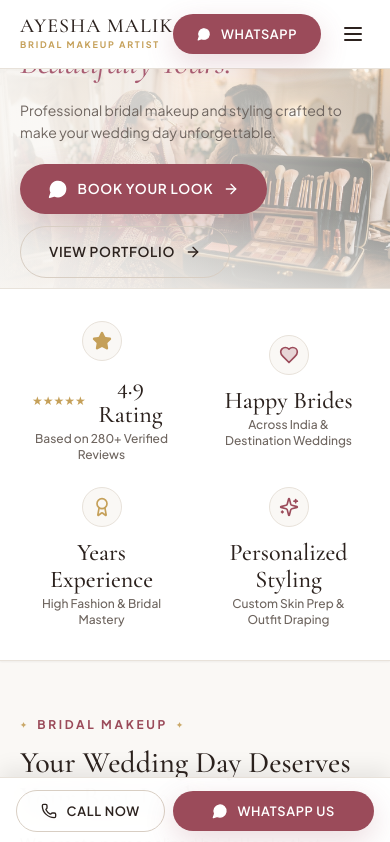
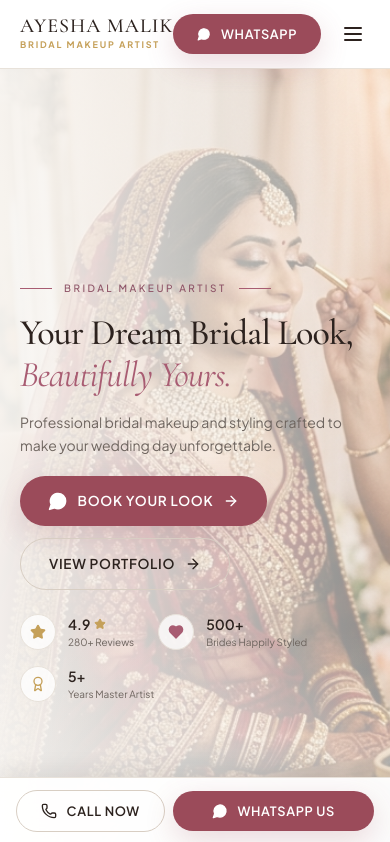
Before and after one commit to syedsarin/Makeup-Artist-Studio, a React (Vite) app: page / in a window 390 px wide. Shown: the top 842 px of the page. Built offline with nearby package versions, Linux system fonts and the light colour scheme.

Commit message:
test production debug

```diff
--- a/src/components/Hero.jsx
+++ b/src/components/Hero.jsx
@@ -36,7 +36,7 @@ export default function Hero() {
   return (
     <section
       id="hero"
-      className="relative w-full aspect-[16/9] flex items-center overflow-hidden bg-[#FAF8F5]"
+      className="relative w-full min-h-[100dvh] lg:min-h-[800px] lg:aspect-[16/9] flex items-center overflow-hidden bg-[#FAF8F5]"
     >
       {/* ================================================================
           HERO BACKGROUND IMAGE
@@ -45,7 +45,7 @@ export default function Hero() {
         <img
           src={heroBrideImg}
           alt="Bride with professional bridal makeup kit"
-          className="absolute inset-0 w-full h-full object-cover object-center"
+          className="absolute inset-0 w-full h-full object-cover object-[30%_center] md:object-center"
         />
 
         {/* Main soft overlay */}
```
